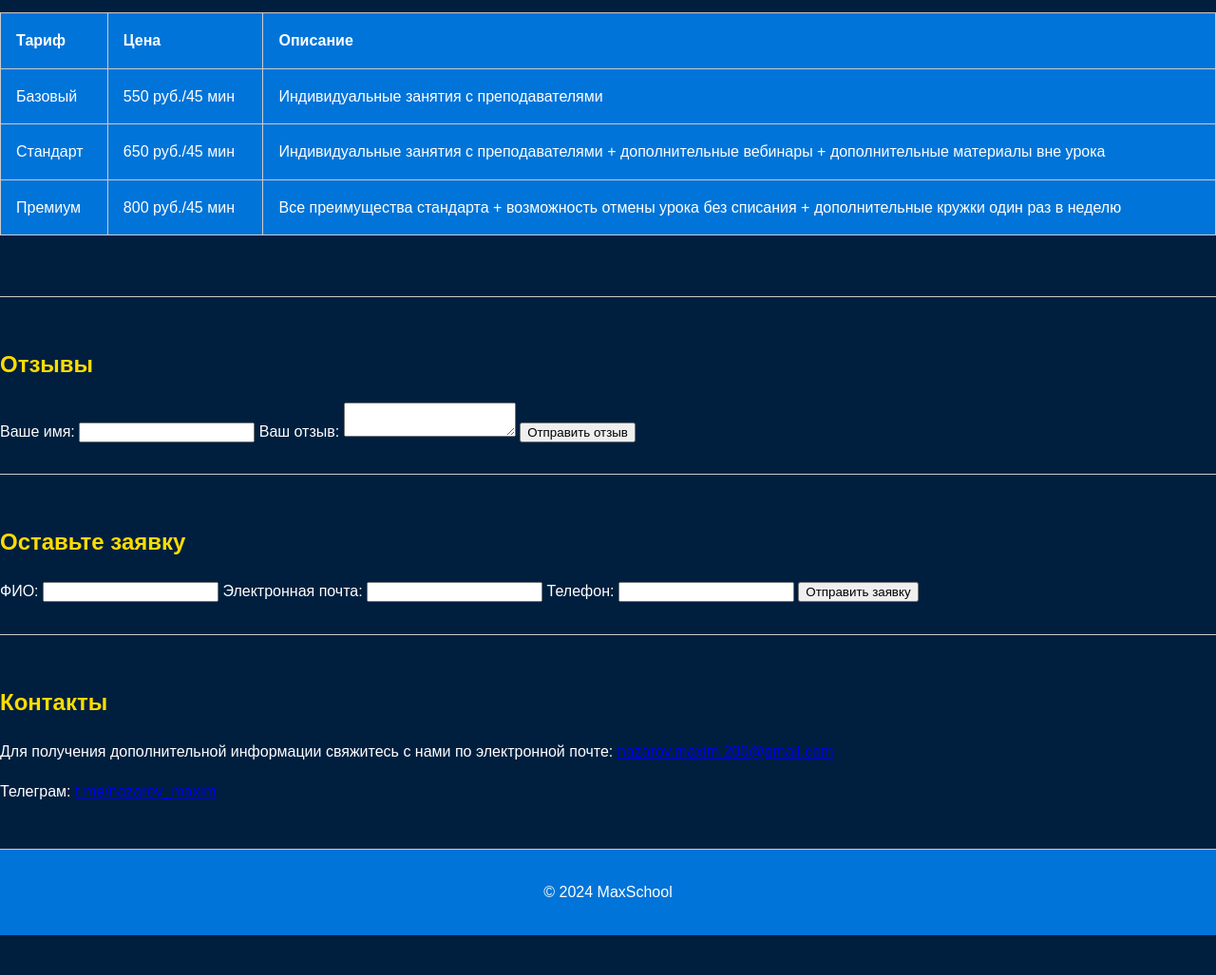
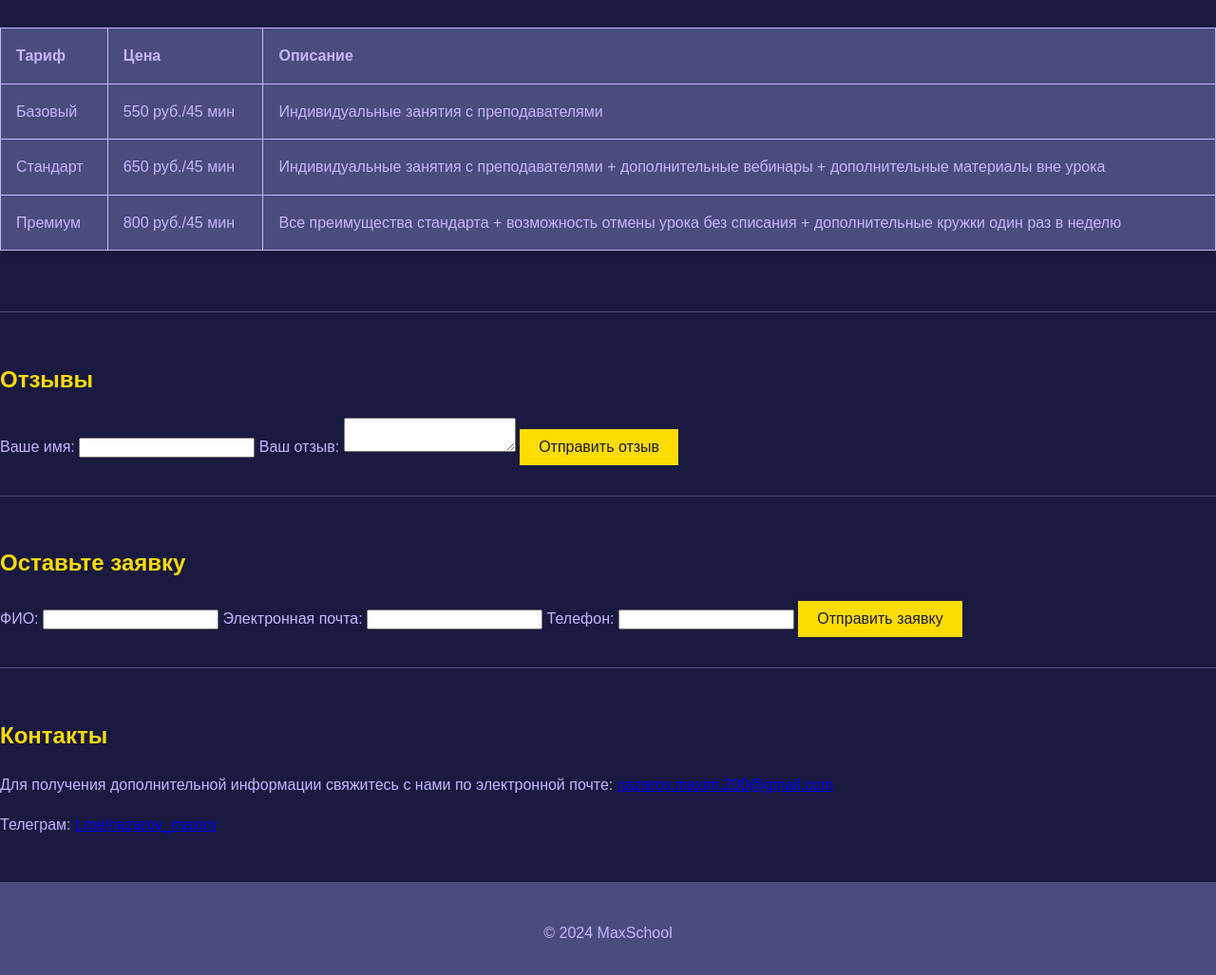
Before and after one commit to maxim901-naz/maxschooll-website.github.io, a plain HTML site: page index.html in a window 1280 px wide. Shown: the part 1671-2698 px from the top of the page at 95% size. Before the commit the page ends 2656 px from the top, so only its background shows below. Drawn offline with Linux system fonts and the light colour scheme.

Commit message:
Update styles.css

```diff
--- a/styles.css
+++ b/styles.css
@@ -3,14 +3,14 @@ body {
     margin: 0;
     padding: 0;
     line-height: 1.6;
-    background-color: #001f3f; /* Синий фон */
-    color: #fff; /* Белый цвет текста */
+    background-color: #1A1A40; /* Основной темный фон (ближе к темно-фиолетовому) */
+    color: #C7B6FF; /* Светло-фиолетовый текст */
 }
 
 header {
-    background: #0074D9; /* Более светлый синий для хедера */
-    color: #fff;
-    padding: 1em 0;
+    background: #655D8A; /* Темно-фиолетовый для хедера */
+    color: #C7B6FF; /* Цвет текста ближе к светло-фиолетовому */
+    padding: 1.5em 0;
     text-align: center;
 }
 
@@ -21,35 +21,42 @@ nav ul {
 
 nav ul li {
     display: inline;
-    margin-right: 10px;
+    margin-right: 15px;
 }
 
 nav ul li a {
-    color: #fff;
+    color: #C7B6FF; /* Цвет ссылок ближе к светло-фиолетовому */
     text-decoration: none;
+    transition: color 0.3s ease; /* Эффект плавного изменения цвета при наведении */
+}
+
+nav ul li a:hover {
+    color: #FFDC00; /* Желтый при наведении */
 }
 
 section {
     padding: 2em 0;
-    border-bottom: 1px solid #ccc;
-    background-color: #001f3f; /* Синий фон для секций */
-    color: #fff; /* Белый цвет текста для секций */
+    border-bottom: 1px solid #494C7D; /* Цвет границы для секций (темный) */
+    background-color: #1A1A40; /* Темно-фиолетовый для секций */
+    color: #C7B6FF; /* Светло-фиолетовый цвет текста */
 }
 
 h2 {
     color: #FFDC00; /* Желтый цвет для заголовков */
+    font-weight: bold;
 }
 
 table {
     width: 100%;
     border-collapse: collapse;
     margin: 2em 0;
-    background-color: #0074D9; /* Более светлый синий для таблицы */
-    color: #fff; /* Белый цвет текста в таблице */
+    background-color: #494C7D; /* Темно-серый для таблицы */
+    color: #C7B6FF; /* Светло-фиолетовый цвет текста */
+    box-shadow: 0 4px 8px rgba(0, 0, 0, 0.1); /* Добавляем тень для объема */
 }
 
 table, th, td {
-    border: 1px solid #ccc;
+    border: 1px solid #C7B6FF;
 }
 
 th, td {
@@ -62,11 +69,34 @@ blockquote {
     margin: 1em 0;
     padding-left: 1em;
     font-style: italic;
+    background-color: #2C2C54; /* Более темный фон для цитат */
+    color: #C7B6FF;
 }
 
 footer {
-    background: #0074D9; /* Более светлый синий для футера */
-    color: #fff;
+    background: #494C7D; /* Темный для футера */
+    color: #C7B6FF;
     text-align: center;
-    padding: 1em 0;
+    padding: 1.5em 0;
 }
+
+button {
+    background-color: #FFDC00; /* Яркий желтый для кнопок */
+    color: #1A1A40; /* Темно-фиолетовый текст кнопки */
+    border: none;
+    padding: 10px 20px;
+    cursor: pointer;
+    font-size: 1em;
+    transition: background-color 0.3s ease;
+}
+
+button:hover {
+    background-color: #C7B6FF; /* Светло-фиолетовый при наведении */
+    color: #1A1A40;
+}
+
+.logo {
+    width: 150px;
+    display: block;
+    margin: 0 auto 20px;
+}
```
